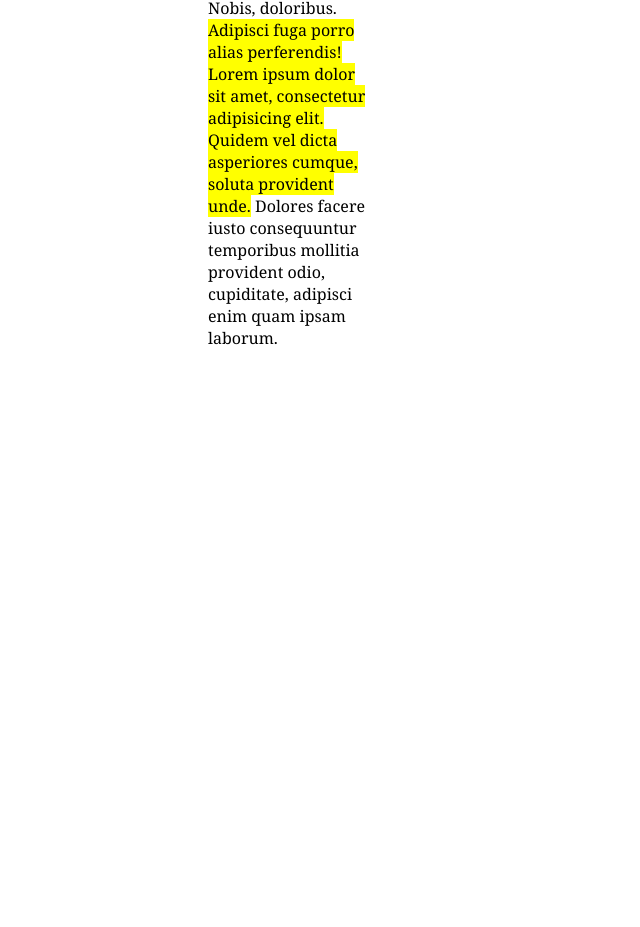
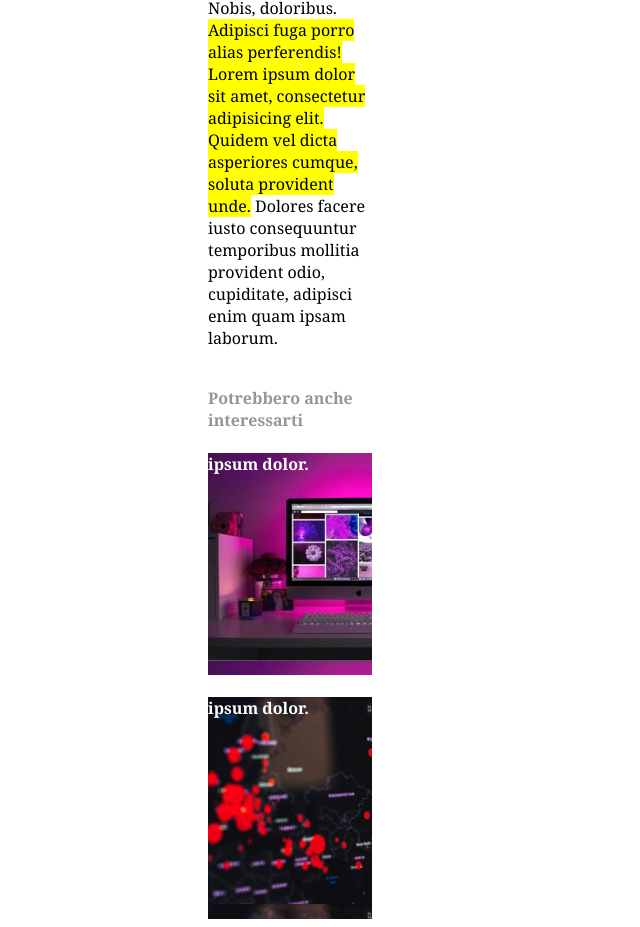
Before and after one commit to Diana-Petruccetti/html-css-booleaner, a plain HTML site: page index.html in a window 1280 px wide. Shown: the part 5367-6294 px from the top of the page, without its empty margins (0-640 px from the left). Before the commit the page ends 5732 px from the top, so only its background shows below. Drawn offline with Linux system fonts and the light colour scheme.

Commit message:
footer and last commit
many mistakes but i'm done for today

```diff
--- a/CSS/style.css
+++ b/CSS/style.css
@@ -54,3 +54,17 @@
     margin: 20px;
     padding: 40px;
 }
+
+#picture1{
+    background-image: url(../img/monitor.jpg);
+    color: rgb(255, 255, 255);
+    padding-right: 5px;
+    padding-bottom: 200px;
+}
+
+#picture2{
+    background-image: url(../img/graph.jpg);
+    color: rgb(255, 255, 255);
+    padding-right: 5px;
+    padding-bottom: 200px;
+}
--- a/index.html
+++ b/index.html
@@ -78,8 +78,19 @@
             </p>
         </section>
     </main>
-    <footer>
-
+    <footer class="margin right font">
+        <div class="grey-text">
+            <br>
+            <strong> Potrebbero anche interessarti </strong>
+        </div>
+        <br>
+        <div id="picture1">
+            <strong> ipsum dolor.</strong>
+        </div>
+        <br>
+        <div id="picture2">
+            <strong> ipsum dolor.</strong>
+        </div>
     </footer>
 </body>
 </html>
```
